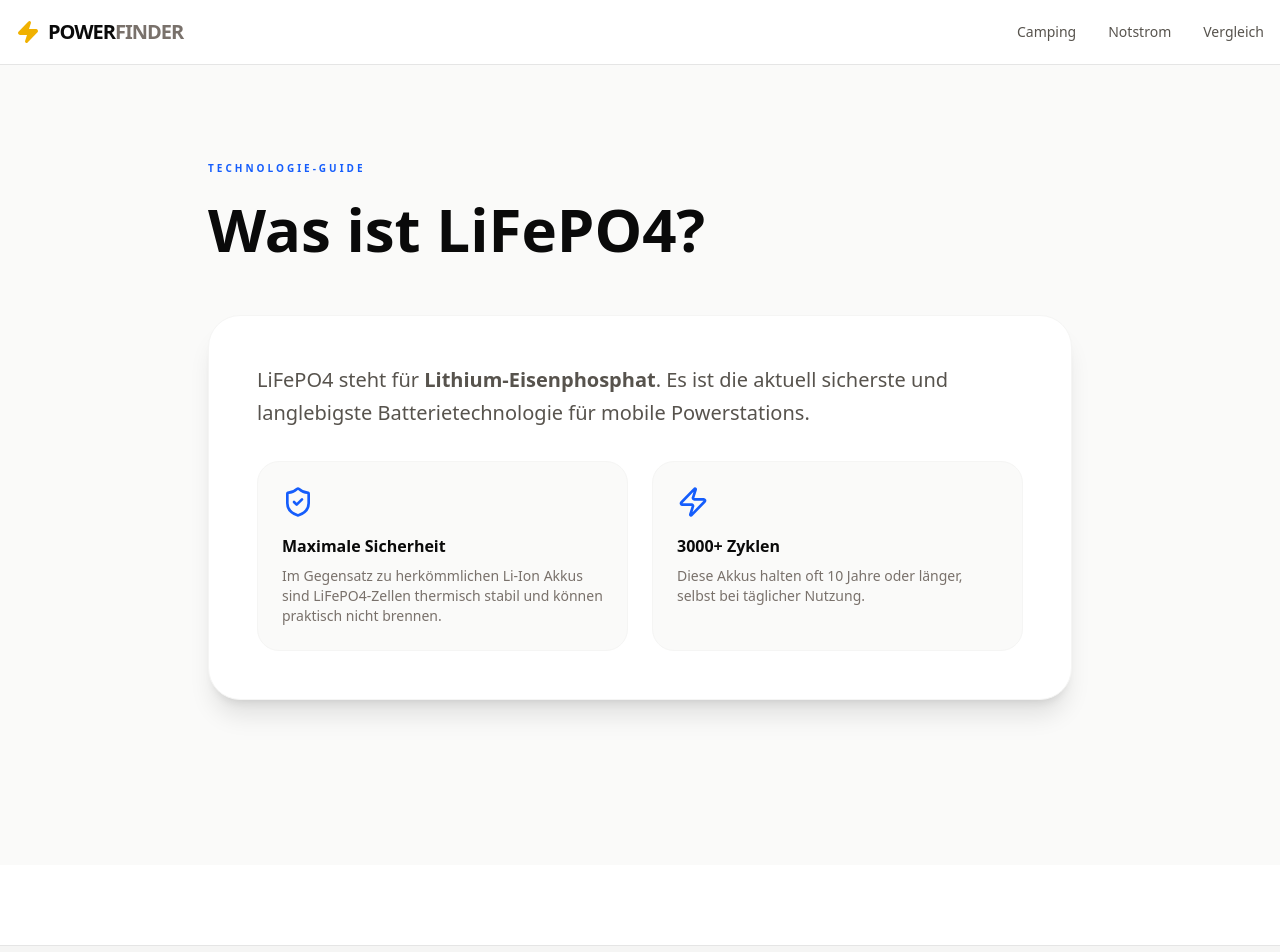
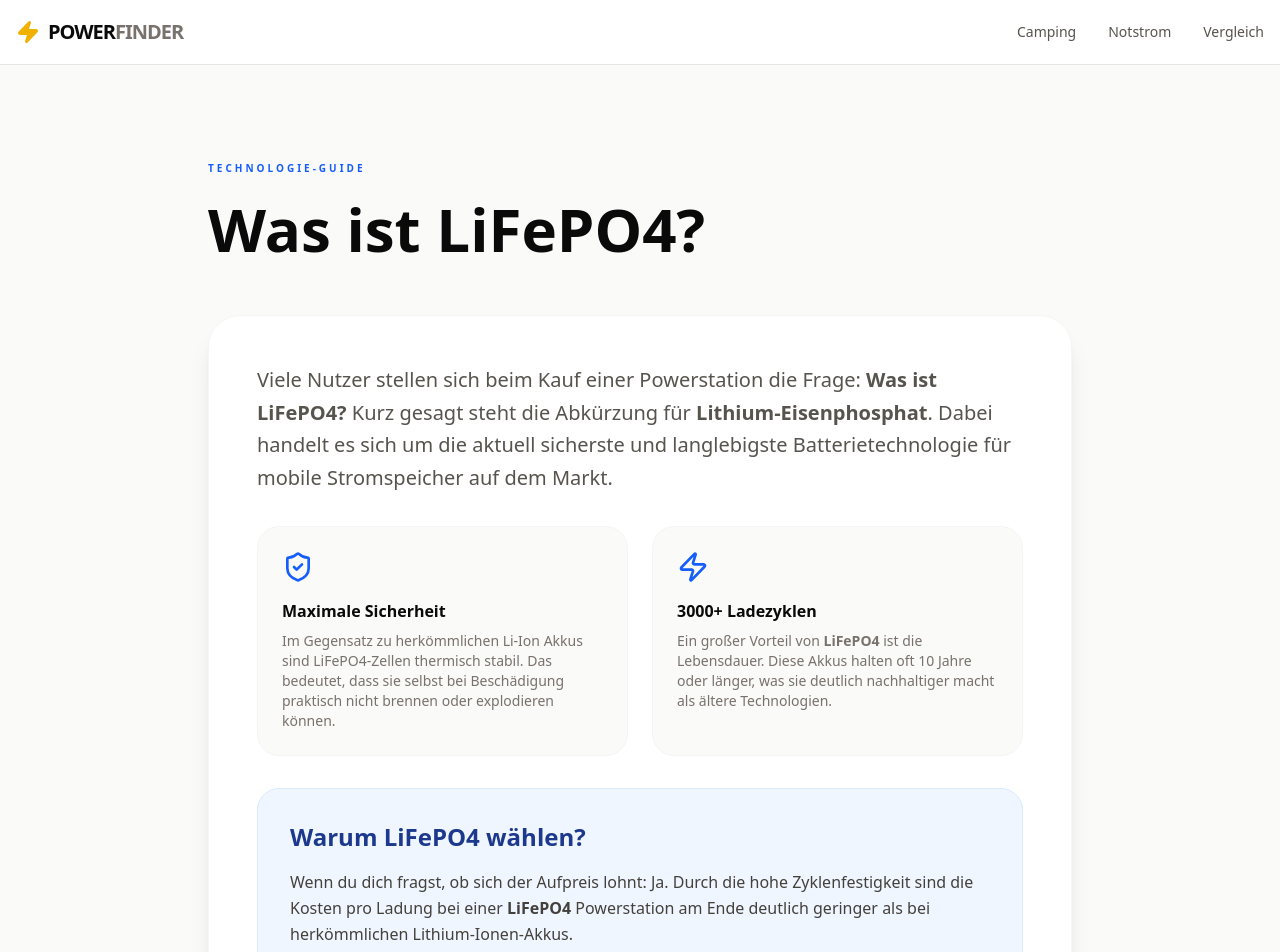
Before and after one commit to Ackmos/outdoor-power-finder, a Next.js app: page /ratgeber/lifepo4 in a window 1280 px wide. Shown: the top 952 px of the page. Built offline with nearby package versions, Linux system fonts and the light colour scheme.

Commit message:
added Site Titles

```diff
--- a/app/powerstation-test/[slug]/page.tsx
+++ b/app/powerstation-test/[slug]/page.tsx
@@ -42,7 +42,7 @@ export async function generateMetadata({ params }: Props): Promise<Metadata> {
       images: [station.thumbnailUrl || ""], // Zeigt das Bild beim Teilen auf Social Media
     },
     alternates: {
-      canonical: `https://deine-domain.de/powerstation-test/${slug}`,
+      canonical: `https://powerstation-finder.de/powerstation-test/${slug}`,
     }
   };
 }
--- a/app/ratgeber/lifepo4/page.tsx
+++ b/app/ratgeber/lifepo4/page.tsx
@@ -1,28 +1,51 @@
+import { Metadata } from 'next'
 import { ShieldCheck, Battery, Zap, Leaf } from "lucide-react";
+
+// SEO Metadaten
+export const metadata: Metadata = {
+  title: 'Was ist LiFePO4? Lithium-Eisenphosphat einfach erklärt',
+  description: 'Erfahre alles über LiFePO4 Batterien: Warum Lithium-Eisenphosphat die sicherste und langlebigste Technologie für moderne Powerstations ist.',
+  keywords: ['LiFePO4', 'Lithium-Eisenphosphat', 'Akku Technologie', 'Powerstation Akku', 'Batteriesicherheit'],
+  openGraph: {
+    title: 'Was ist LiFePO4? Der ultimative Guide zur Akku-Technik',
+    description: 'Sicherheit, Langlebigkeit und Effizienz: Warum LiFePO4 der Standard für Powerstations geworden ist.',
+    type: 'article',
+  },
+}
 
 export default function LiFePO4Page() {
   return (
     <main className="min-h-screen bg-stone-50 py-12 md:py-24">
       <div className="max-w-4xl mx-auto px-4">
         <span className="text-[10px] font-black uppercase tracking-[0.3em] text-blue-600 mb-4 block">Technologie-Guide</span>
+
+        {/* H1 Headline */}
         <h1 className="text-4xl md:text-6xl font-black mb-12 leading-tight">Was ist LiFePO4?</h1>
 
         <div className="bg-white rounded-[2rem] border border-stone-100 p-8 md:p-12 shadow-xl space-y-8">
+          {/* Intro-Text (Fix für Seobility: H1 Text wird hier wiederholt) */}
           <p className="text-xl text-stone-600 leading-relaxed">
-            LiFePO4 steht für <strong>Lithium-Eisenphosphat</strong>. Es ist die aktuell sicherste und langlebigste Batterietechnologie für mobile Powerstations.
+            Viele Nutzer stellen sich beim Kauf einer Powerstation die Frage: <strong>Was ist LiFePO4?</strong> Kurz gesagt steht die Abkürzung für <strong>Lithium-Eisenphosphat</strong>. Dabei handelt es sich um die aktuell sicherste und langlebigste Batterietechnologie für mobile Stromspeicher auf dem Markt.
           </p>
 
           <div className="grid md:grid-cols-2 gap-6">
             <div className="p-6 rounded-3xl bg-stone-50 border border-stone-100">
               <ShieldCheck className="w-8 h-8 text-blue-600 mb-4" />
               <h3 className="font-black mb-2">Maximale Sicherheit</h3>
-              <p className="text-sm text-stone-500">Im Gegensatz zu herkömmlichen Li-Ion Akkus sind LiFePO4-Zellen thermisch stabil und können praktisch nicht brennen.</p>
+              <p className="text-sm text-stone-500">Im Gegensatz zu herkömmlichen Li-Ion Akkus sind LiFePO4-Zellen thermisch stabil. Das bedeutet, dass sie selbst bei Beschädigung praktisch nicht brennen oder explodieren können.</p>
             </div>
             <div className="p-6 rounded-3xl bg-stone-50 border border-stone-100">
               <Zap className="w-8 h-8 text-blue-600 mb-4" />
-              <h3 className="font-black mb-2">3000+ Zyklen</h3>
-              <p className="text-sm text-stone-500">Diese Akkus halten oft 10 Jahre oder länger, selbst bei täglicher Nutzung.</p>
+              <h3 className="font-black mb-2">3000+ Ladezyklen</h3>
+              <p className="text-sm text-stone-500">Ein großer Vorteil von <strong>LiFePO4</strong> ist die Lebensdauer. Diese Akkus halten oft 10 Jahre oder länger, was sie deutlich nachhaltiger macht als ältere Technologien.</p>
             </div>
+          </div>
+
+          <div className="p-8 bg-blue-50 rounded-3xl border border-blue-100">
+            <h2 className="text-2xl font-black mb-4 text-blue-900">Warum LiFePO4 wählen?</h2>
+            <p className="text-stone-700 leading-relaxed">
+              Wenn du dich fragst, ob sich der Aufpreis lohnt: Ja. Durch die hohe Zyklenfestigkeit sind die Kosten pro Ladung bei einer <strong>LiFePO4</strong> Powerstation am Ende deutlich geringer als bei herkömmlichen Lithium-Ionen-Akkus.
+            </p>
           </div>
         </div>
       </div>
--- a/app/ratgeber/wattstunden-rechner/page.tsx
+++ b/app/ratgeber/wattstunden-rechner/page.tsx
@@ -1,15 +1,36 @@
+import { Metadata } from 'next'
+
+// SEO Metadaten
+export const metadata: Metadata = {
+  title: 'Wh richtig berechnen: Powerstation Laufzeit-Rechner',
+  description: 'Berechne mit unserer Realitäts-Formel (inkl. 85% Inverter-Effizienz), wie lange deine Powerstation wirklich durchhält. Wh in Betriebsstunden einfach umrechnen.',
+  keywords: ['Wh berechnen', 'Wattstunden Rechner', 'Powerstation Kapazität', 'Laufzeit berechnen', 'Inverter Effizienz'],
+  openGraph: {
+    title: 'Wattstunden (Wh) richtig berechnen für Powerstations',
+    description: 'Verstehe die Realitäts-Formel: So berechnest du die echte Laufzeit deiner Geräte.',
+    type: 'website',
+  },
+}
+
 export default function WhCalculatorPage() {
   return (
     <main className="min-h-screen bg-stone-50 py-12 md:py-24">
       <div className="max-w-4xl mx-auto px-4">
         <span className="text-[10px] font-black uppercase tracking-[0.3em] text-blue-600 mb-4 block">Berechnung</span>
-        <h1 className="text-4xl md:text-6xl font-black mb-12">Wh richtig berechnen</h1>
+
+        {/* H1 Headline */}
+        <h1 className="text-4xl md:text-6xl font-black mb-6">Wh richtig berechnen</h1>
+
+        {/* Intro-Text zur SEO-Optimierung (Fix für Seobility) */}
+        <p className="text-stone-600 text-lg mb-12 max-w-2xl leading-relaxed">
+          Wer seine <strong>Wh richtig berechnen</strong> möchte, darf nicht nur auf die nackten Zahlen der Hersteller schauen.
+          Unsere Formel hilft dir dabei, die reale Nutzungsdauer deiner Powerstation unter Berücksichtigung von Umwandlungsverlusten zu ermitteln.
+        </p>
 
         <div className="bg-white rounded-[2rem] border border-stone-100 shadow-xl overflow-hidden">
           <div className="p-8 md:p-16 border-b text-center">
             <h2 className="text-2xl font-black mb-12">Die Realitäts-Formel</h2>
 
-            {/* Visuelle Formel mit Tailwind statt LaTeX */}
             <div className="flex items-center justify-center gap-6 text-3xl md:text-5xl font-black text-stone-900">
               <span>t =</span>
               <div className="flex flex-col items-center">
@@ -28,6 +49,7 @@ export default function WhCalculatorPage() {
           <div className="p-8 md:p-12 bg-stone-50/50">
             <p className="text-stone-600 leading-relaxed">
               Warum die <strong>0,85</strong>? Powerstations verlieren Energie beim Umwandeln von Gleichstrom in Wechselstrom (Inverter-Effizienz).
+              Nur wenn du diese Verluste einplanst, kannst du deine <strong>Wh richtig berechnen</strong> und böse Überraschungen beim Camping vermeiden.
             </p>
           </div>
         </div>
```
